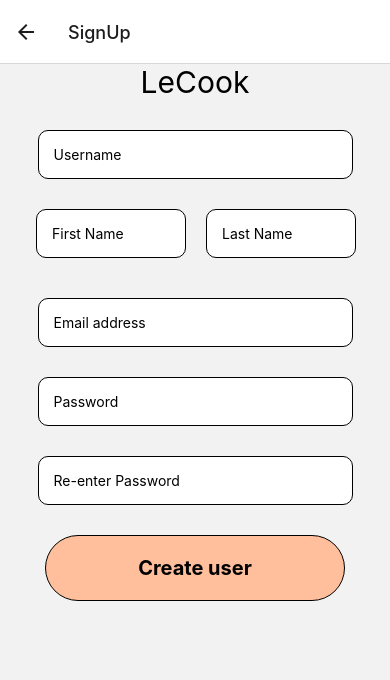
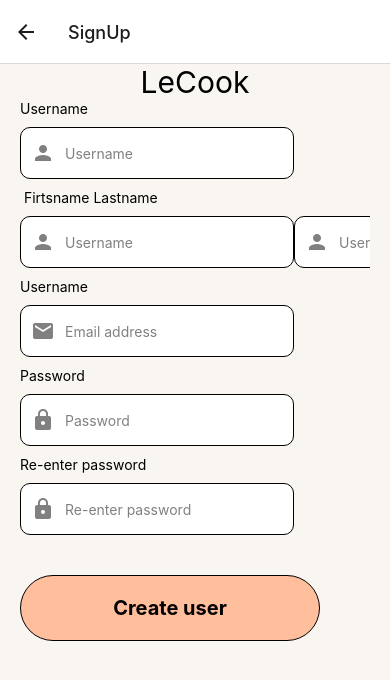
Before and after one commit to Trinkku/recipeapp_mobile, a React Native app: screen /SignUp in a window 390 px wide. Shown: the top 680 px of the page. Built offline with nearby package versions, Linux system fonts and the light colour scheme.

Commit message:
fine-tuning forms
using input which contains icon

```diff
--- a/Config.js
+++ b/Config.js
@@ -3,6 +3,7 @@ import { getAuth, signInWithEmailAndPassword, createUserWithEmailAndPassword, si
 import { getFirestore, collection, doc, addDoc, getDoc, setDoc, query, onSnapshot, database, where, getDocs, updateDoc, orderBy, arrayUnion } from 'firebase/firestore'
 
 const firebaseConfig = {
+
 
 };
 
--- /dev/null
+++ b/Customs/InputIcon.js
@@ -0,0 +1,39 @@
+import React from 'react';
+import { TextInput, View, StyleSheet } from 'react-native';
+import { MaterialIcons } from '@expo/vector-icons';
+
+const InputWithIcon = ({ icon, placeholder, ...rest }) => {
+  return (
+    <View style={styles.container}>
+      <MaterialIcons name={icon} size={24} color="gray" style={styles.icon} />
+      <TextInput
+        placeholder={placeholder}
+        placeholderTextColor="gray"
+        style={styles.inputField}
+        {...rest}
+      />
+    </View>
+  );
+};
+
+const styles = StyleSheet.create({
+  container: {
+    flexDirection: 'row',
+    alignItems: 'center',
+    borderWidth: 1,
+    borderColor:'black',
+    borderRadius: 10,
+    marginVertical: 10,
+    paddingHorizontal: 10,
+    backgroundColor:'#FFFFFF',
+  },
+  icon: {
+    marginRight: 10,
+  },
+  inputField: {
+    flex: 1,
+    height: 50,
+  },
+});
+
+export default InputWithIcon;
--- a/Screens/SignUpScreen/SignUpScreen.js
+++ b/Screens/SignUpScreen/SignUpScreen.js
@@ -5,6 +5,8 @@ import { SafeAreaView } from 'react-native-safe-area-context'
 import Title from '../../Customs/Title'
 import SignUpStyles from './SignUpStyles'
 import Button from '../../Customs/Button';
+import InputWithIcon from '../../Customs/InputIcon';
+
 
 
 export default function SignUpScreen() {
@@ -43,45 +45,59 @@ export default function SignUpScreen() {
 
 
   return (
+
    <SafeAreaView style={SignUpStyles.container}>
     <Title/>
     <ScrollView contentContainerStyle={SignUpStyles.signUpContainer} bounces={false}>
+        <View style={SignUpStyles.signUpContainer}>
+            <Text>Username</Text>
+            <InputWithIcon icon="person"
+            placeholder="Username"
+            value={username}
+            onChangeText={text => setUsername(text)}/>
+        </View>
+      {/*   <View style={SignUpStyles.signUpContainer}>
+            <Text style={{marginLeft:10}}>Username</Text>
             <TextInput style={SignUpStyles.inputField}
             placeholder='Username'
             value={username}
-        onChangeText={text => setUsername(text)}
             />
-        <View style={{flexDirection:'row', justifyContent:'space-between', alignItems:'center', width:'100%'}}>
-            <View style={{flexDirection:'row', maxWidth:338, marginLeft:6,}}>
-                <TextInput style={SignUpStyles.inputField1}
-                placeholder='First Name'
-                value={firstname}
-                onChangeText={text => setFirstName(text)}
-                />
-                <TextInput style={SignUpStyles.inputField1}
-                placeholder='Last Name'
-                value={lastname}
-                onChangeText={text => setLastName(text)}
-                />
+        </View>*/}
+        <View style={{flexDirection:'row', alignItems:'center', width:'90%', maxWidth:338}}>
+            <Text> Firtsname</Text>
+            <Text> Lastname</Text>
+        </View>
+        <View style={{flexDirection:'row', justifyContent:'space-between', alignItems:'center', width:'20%'}}>
+            <View style={{flexDirection:'row', maxWidth:338}}>
+                <InputWithIcon icon="person" placeholder="Username" value={username} onChangeText={text => setUsername(text)}/>
+                <InputWithIcon icon="person" placeholder="Username" value={username} onChangeText={text => setUsername(text)}/>
             </View>
         </View>
-        <TextInput style={SignUpStyles.inputField}
-        placeholder='Email address'
+        <View style={SignUpStyles.signUpContainer}>
+            <Text>Username</Text>
+            <InputWithIcon icon="email"
+            placeholder="Email address"
             value={email}
-        onChangeText={text => setEmail(text)}
-        />
-         <TextInput style={SignUpStyles.inputField}
-        placeholder='Password'
+            onChangeText={text => setEmail(text)}/>
+        </View>
+
+        <View style={SignUpStyles.signUpContainer}>
+            <Text>Password</Text>
+            <InputWithIcon icon="lock"
+            placeholder="Password"
+            value={password}
             secureTextEntry={true}
-        value={password}
-        onChangeText={text => setPassword(text)}
-        />
-           <TextInput style={SignUpStyles.inputField}
-        placeholder='Re-enter Password'
+            onChangeText={text => setPassword(text)}/>
+        </View>
+        <View style={SignUpStyles.signUpContainer}>
+            <Text>Re-enter password</Text>
+            <InputWithIcon icon="lock"
+            placeholder="Re-enter password"
+            value={confirmPassword}
             secureTextEntry={true}
-        value={confirmPassword}
-        onChangeText={text => setConfirmPassword(text)}
-        />
+            onChangeText={text => setConfirmPassword(text)}/>
+        </View>
+
         <View style={{marginTop:30}}>
         <Pressable onPress={createAccount}>
             {(state) => <Button pressed={state.pressed} buttonText="Create user"/>}
--- a/Screens/SignUpScreen/SignUpStyles.js
+++ b/Screens/SignUpScreen/SignUpStyles.js
@@ -4,17 +4,19 @@ export default StyleSheet.create({
 
     container:{
     alignItems:'center',
-    flex: 1
+    flex: 1,
+    backgroundColor:'#F9F5F1'
     },
 
     signUpContainer:{
     width: 350,
-    alignItems: 'center'
+    alignItems: 'flex-start',
+    flexDirection:'column'
     },
 
     inputField:{
     width:'90%',
-    marginTop: 30,
+    margin: 10,
     padding:15,
     borderRadius:10,
     backgroundColor:'#FFFFFF',
@@ -23,7 +25,6 @@ export default StyleSheet.create({
     },
     inputField1:{
     width:150,
-        marginTop: 30,
     padding:15,
     margin:10,
     borderRadius:10,
```
Lines whose indentation alone changed are shown as unchanged.
